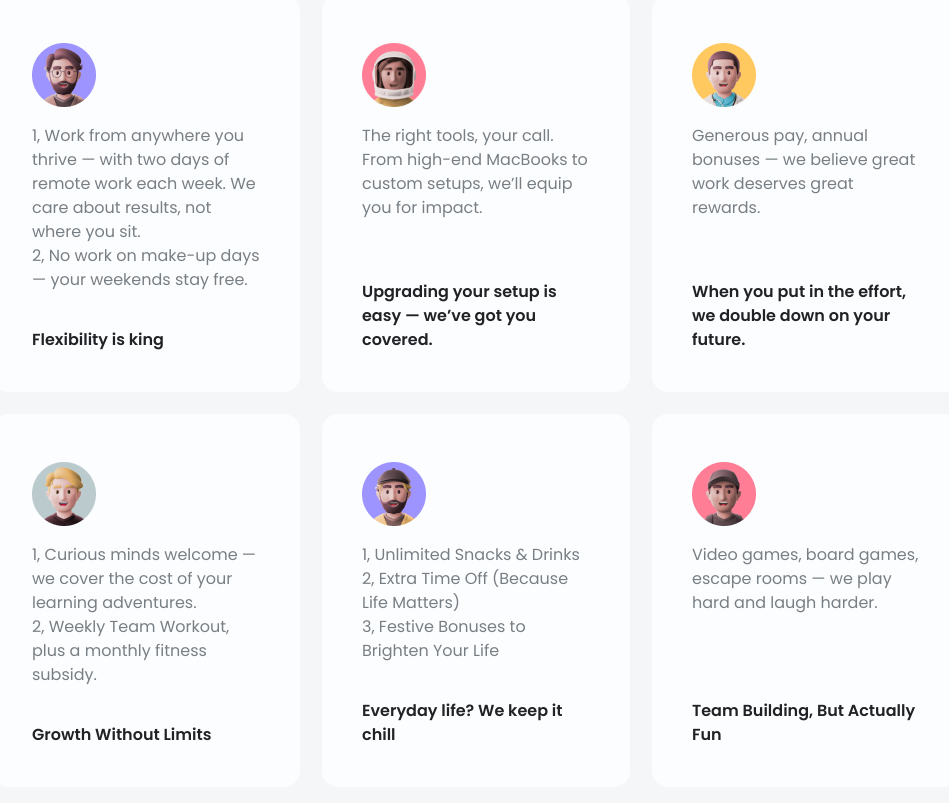
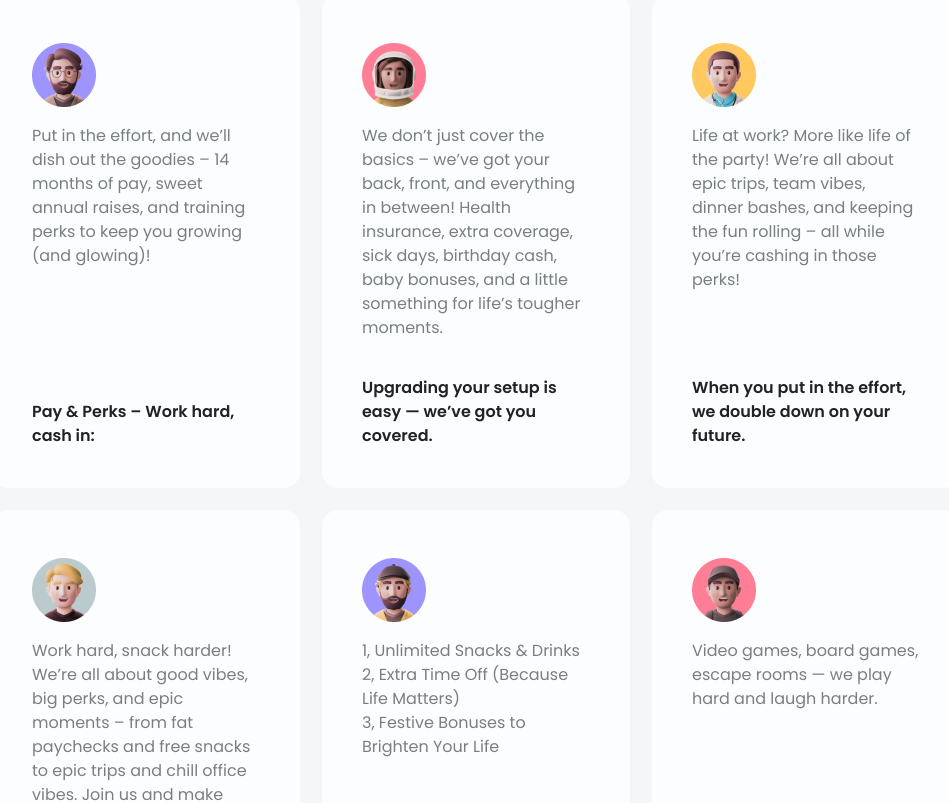
Before and after one commit to KO-YUAN/OTS-light, a Next.js app: page / in a window 1280 px wide. Shown: the part 2900-3703 px from the top of the page, without its empty margins (164-1113 px from the left). Built offline with nearby package versions, Linux system fonts and the light colour scheme.

Commit message:
Initial commit

```diff
--- a/app/page.tsx
+++ b/app/page.tsx
@@ -235,20 +235,19 @@ export default function Home() {
             <div>
               <Image src="/user-2.png" alt="Logo" width={64} height={64} />
               <p className="text-neutral_04 font-poppins text-base font-medium mb-9 mt-[17px]">
-                1, Work from anywhere you thrive — with two days of remote work each week. We care about results, not where you sit.
-                <br></br>
-                2, No work on make-up days — your weekends stay free.
+                Put in the effort, and we’ll dish out the goodies – 14 months of pay, sweet annual raises, and training perks to keep you growing (and glowing)!
+                {/* <br></br> */}
               </p>
             </div>
             <p className="text-neutral_07 text-base font-poppins font-semibold">
-              Flexibility is king
+              Pay & Perks – Work hard, cash in:
             </p>
           </div>
           <div className="bg-neutral_01 flex flex-col justify-between rounded-[16px] pt-12 px-10 py-10">
             <div>
               <Image src="/avatar.png" alt="Logo" width={64} height={64} />
               <p className="text-neutral_04 font-poppins text-base font-medium mb-9 mt-[17px]">
-                The right tools, your call. From high-end MacBooks to custom setups, we’ll equip you for impact.
+                We don’t just cover the basics – we’ve got your back, front, and everything in between! Health insurance, extra coverage, sick days, birthday cash, baby bonuses, and a little something for life’s tougher moments.
               </p>
             </div>
             <p className="text-neutral_07 text-base font-poppins font-semibold">
@@ -259,7 +258,7 @@ export default function Home() {
             <div>
               <Image src="/user-3.png" alt="Logo" width={64} height={64} />
               <p className="text-neutral_04 font-poppins text-base font-medium mb-9 mt-[17px]">
-                Generous pay, annual bonuses — we believe great work deserves great rewards.
+                Life at work? More like life of the party! We’re all about epic trips, team vibes, dinner bashes, and keeping the fun rolling – all while you’re cashing in those perks!
               </p>
             </div>
             <p className="text-neutral_07 text-base font-poppins font-semibold">
@@ -271,8 +270,7 @@ export default function Home() {
             <div>
               <Image src="/user-4.png" alt="Logo" width={64} height={64} />
               <p className="text-neutral_04 font-poppins text-base font-medium mb-9 mt-[17px]">
-                1, Curious minds welcome — we cover the cost of your learning adventures.<br></br>
-                2, Weekly Team Workout, plus a monthly fitness subsidy.
+                Work hard, snack harder! We’re all about good vibes, big perks, and epic moments – from fat paychecks and free snacks to epic trips and chill office vibes. Join us and make work the best part of your day!
               </p>
             </div>
             <p className="text-neutral_07 text-base font-poppins font-semibold">
```
